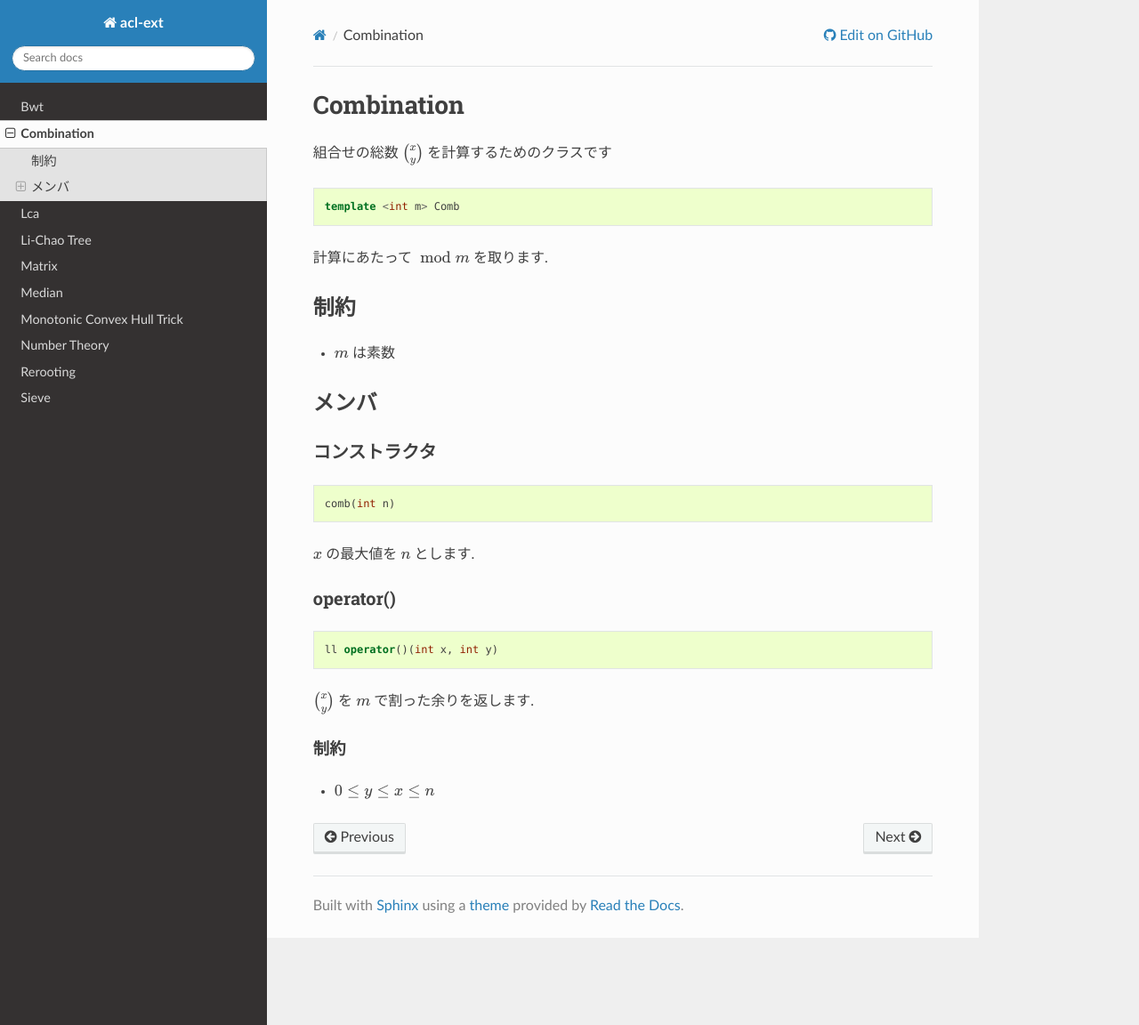
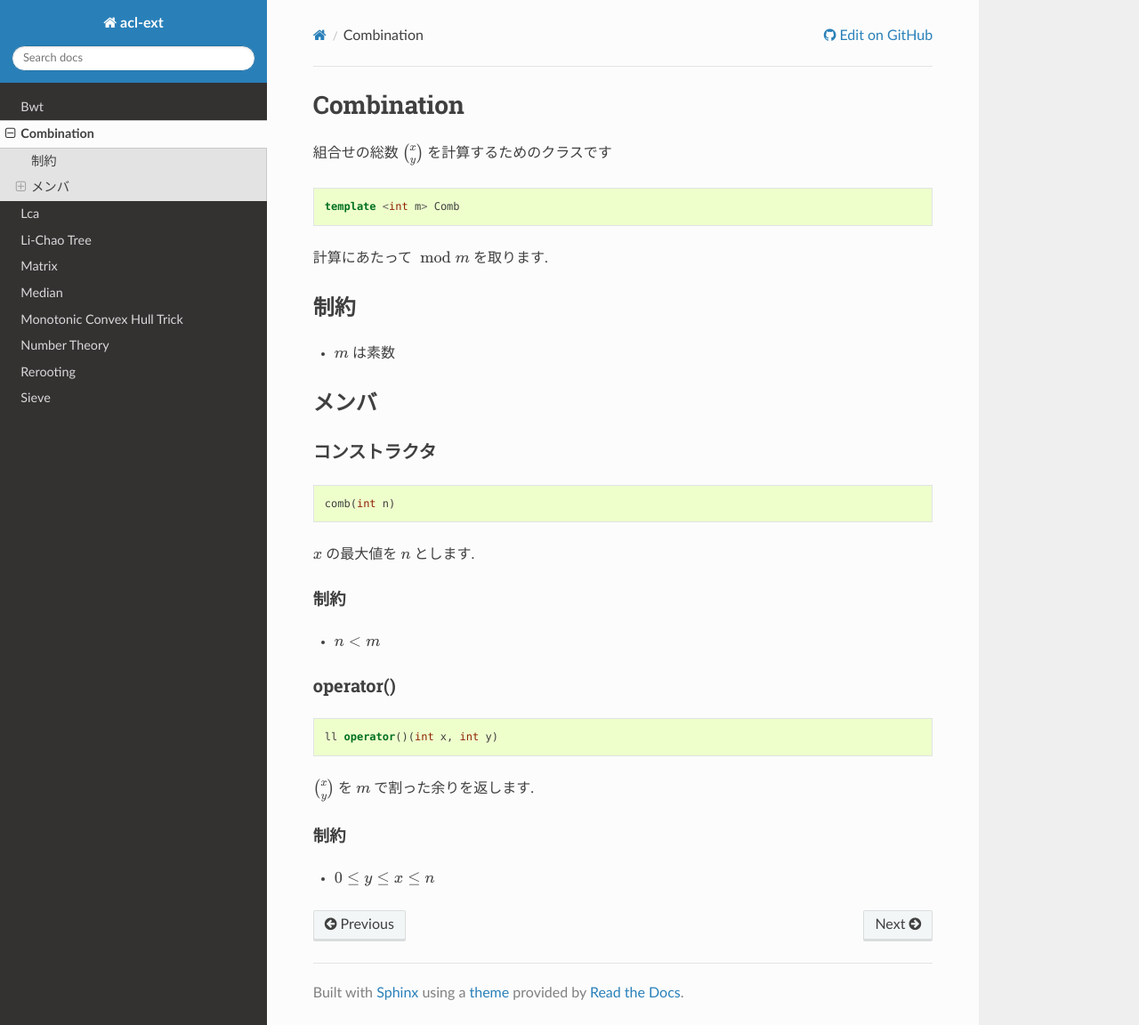
Before and after one commit to prfss/aclib-cpp, a Sphinx documentation site: the page built from doc/combination.rst, in a window 1280 px wide and 1152 px high. Shown: the whole window at 89% size. Built offline with Sphinx 7.4.7 and the Read the Docs theme 2.0.0, drawn with Linux system fonts in a browser that asks for light colours.

```diff
--- a/doc/combination.rst
+++ b/doc/combination.rst
@@ -23,6 +23,10 @@ Combination
 
 :math:`x` の最大値を :math:`n` とします.
 
+制約
+----
+- :math:`n < m`
+
 operator()
 ==========
 .. code-block:: cpp
```
Also changed, not shown: 1 other file.
